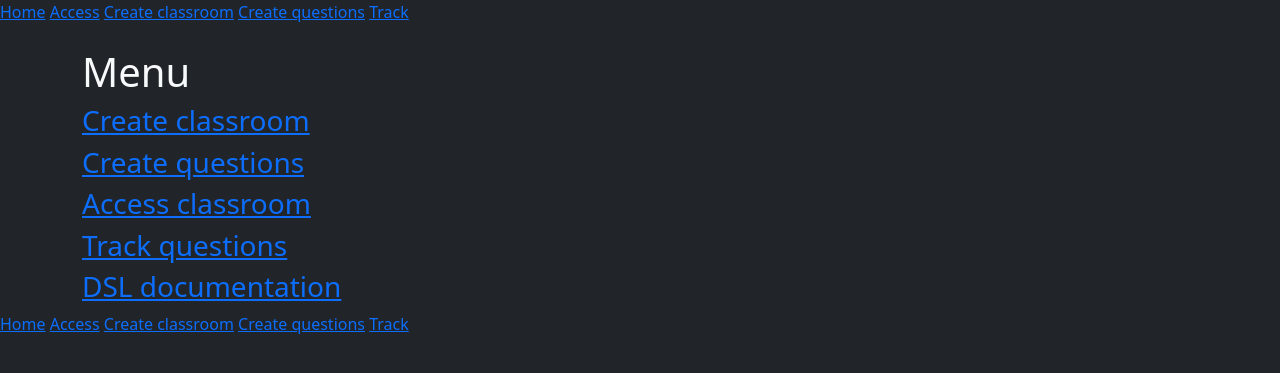
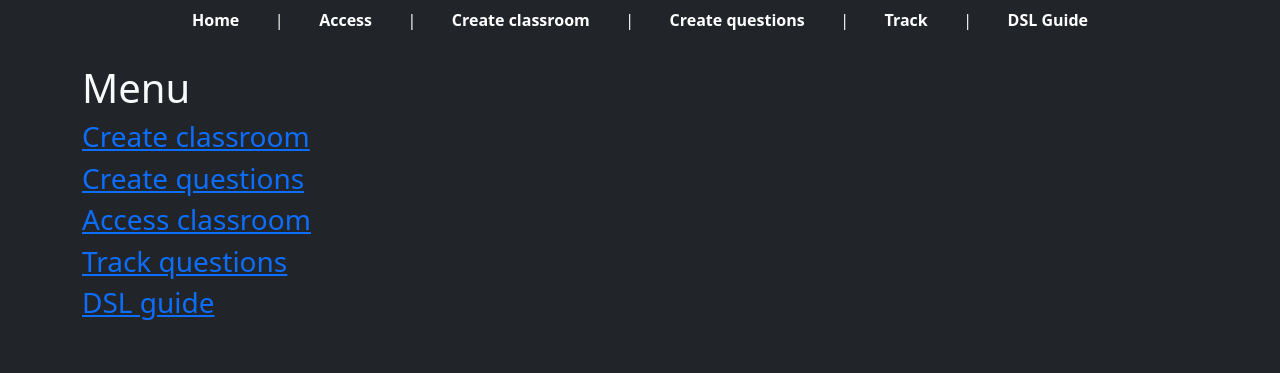
Before and after one commit to asalonna/finalProject, a Django app: page / in a window 1280 px wide. Shown: the top 373 px of the page. Run offline with Django 4.2, Linux system fonts and the light colour scheme; some libraries are stand-ins or nearby versions.

Commit message:
Updated navbar

```diff
--- a/base/templates/base/index.html
+++ b/base/templates/base/index.html
@@ -35,7 +35,7 @@
                 <br>
                 <h3><a href="track">Track questions</a></h3>
                 <br>
-                <h3><a href="">DSL documentation</a></h3>
+                <h3><a href="">DSL guide</a></h3>
 
         </div>
     </div>
@@ -44,6 +44,5 @@
     integrity="sha384-gtEjrD/SeCtmISkJkNUaaKMoLD0//ElJ19smozuHV6z3Iehds+3Ulb9Bn9Plx0x4"
     crossorigin="anonymous"
   ></script>
-  {% include 'base/navbar.html' %}
 </body>
 </html>
--- a/base/templates/base/navbar.html
+++ b/base/templates/base/navbar.html
@@ -1,5 +1,25 @@
-<a href="/">Home</a>
-<a href="/">Access</a>
-<a href="/">Create classroom</a>
-<a href="/">Create questions</a>
-<a href="/">Track</a>
+<style>
+    .navbar a{
+        color:white;
+        text-decoration: none;
+        font-weight: bold;
+    }
+    .navbar{
+        padding-left: 15%;
+        padding-right: 15%;
+    }
+</style>
+
+<div class="navbar">
+    <a href="/">Home</a>
+    |
+    <a href="access">Access</a>
+    |
+    <a href="create_classroom">Create classroom</a>
+    |
+    <a href="create_question">Create questions</a>
+    |
+    <a href="track">Track</a>
+    |
+    <a href="/">DSL Guide</a>
+</div>
--- a/base/templates/base/task.html
+++ b/base/templates/base/task.html
@@ -27,7 +27,7 @@
 
 
     </head>
-    <body>
+    <body class="bg-dark text-light">
         {% include 'base/navbar.html' %}
         <!-- Question display-->
         <section class="bg-dark text-light p-5">
```
Also changed, not shown: db.sqlite3.
